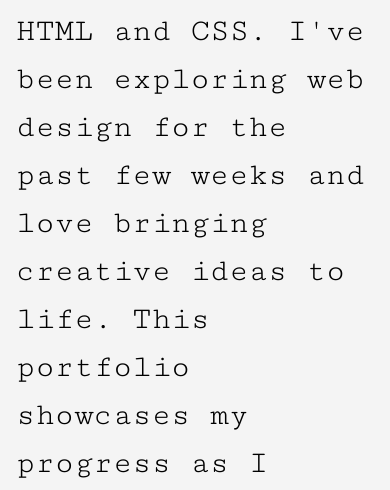
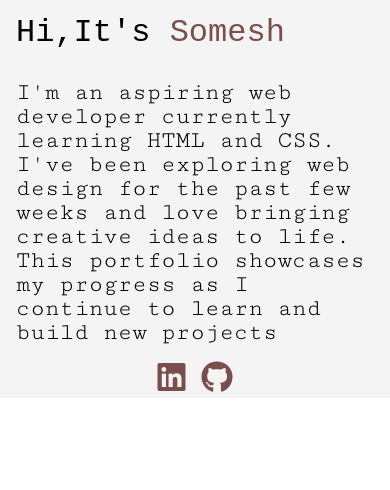
Before and after one commit to 1mlex/Portfolio-2025, a plain HTML site: page index.html in a window 390 px wide. Shown: the part 354-844 px from the top of the page. Drawn offline with Linux system fonts and the light colour scheme.

Commit message:
Favicon,Mediaquery
added favicon and changed the text size and image crop of mediaqueries

```diff
--- a/index.html
+++ b/index.html
@@ -3,6 +3,7 @@
   <head>
     <meta charset="UTF-8" />
     <meta name="viewport" content="width=device-width, initial-scale=1.0" />
+    <link rel="icon" type="image/png" href="img/icon.png">
     <title>Hello There</title>
     <link rel="preconnect" href="https://fonts.googleapis.com">
     <link rel="preconnect" href="https://fonts.gstatic.com" crossorigin>
--- a/mediaqueries.css
+++ b/mediaqueries.css
@@ -16,9 +16,9 @@
 
     .home .home-content p{
         font-size: 1rem;
-        font-size: clamp(1rem,0.7179487179487178rem + 5.47008547008547vw,2rem);
+        font-size: clamp(0.5rem,0.7179487179487178rem + 5.47008547008547vw,1.5rem);
         padding: 1rem;
-        line-height: 1.5;
+        line-height: 1;
     }
 
 .home-img img{
```
Also changed, not shown: img/Illustration13-crop.png, img/icon.png (added).
